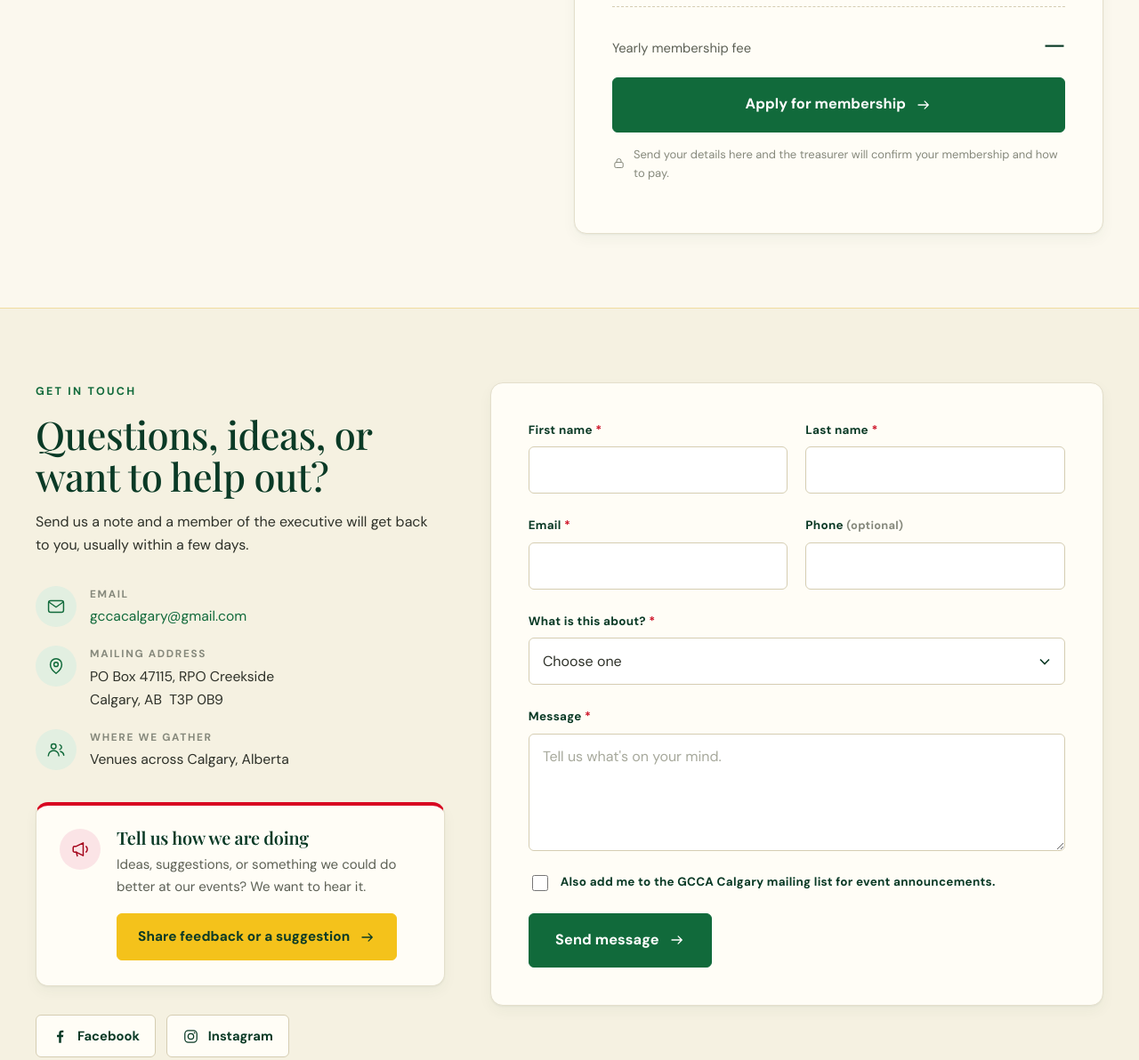
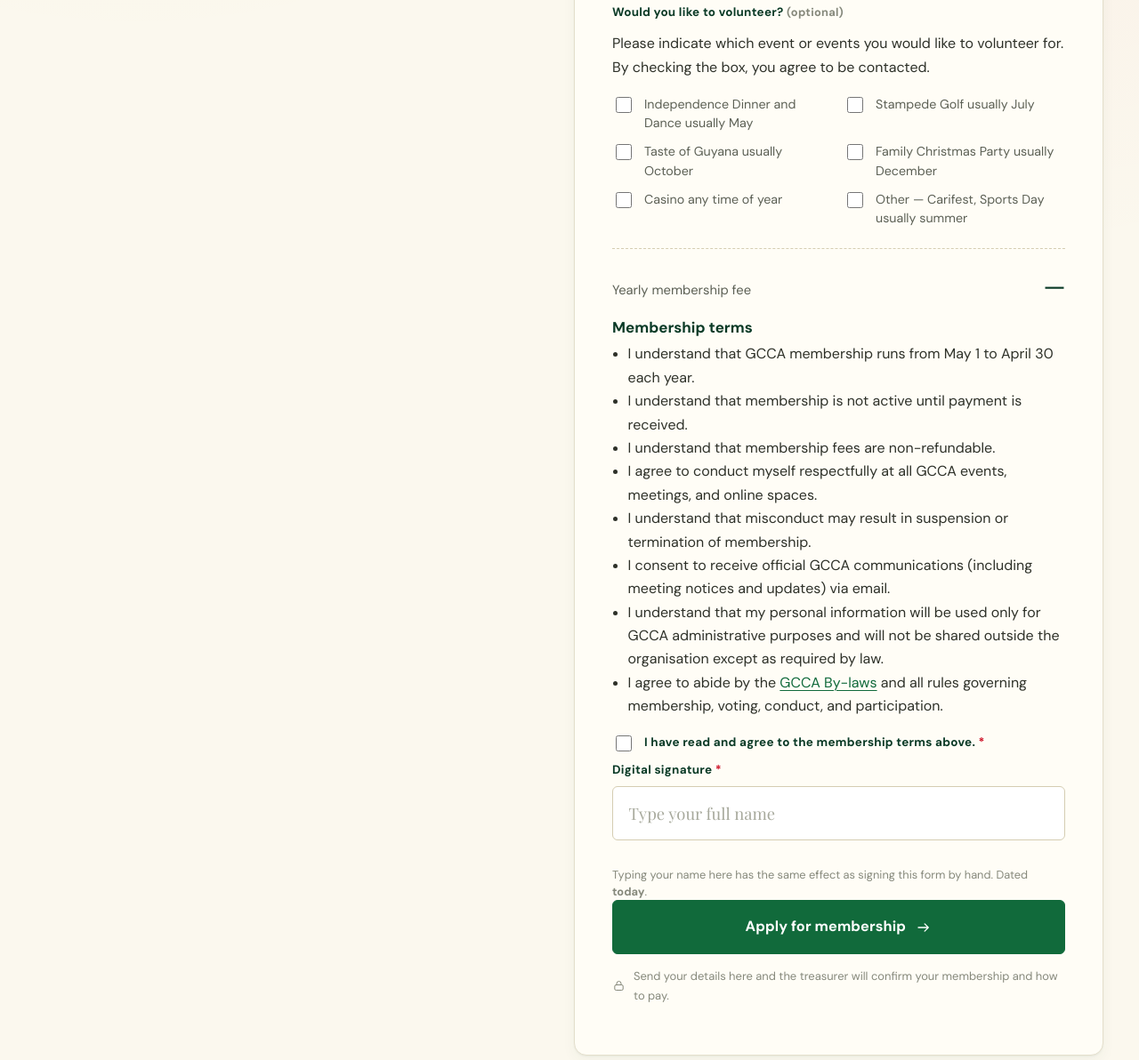
Before and after one commit to gefferyaddai/GCCA-website, a website built with webpack: page index.html in a window 1280 px wide. Shown: the part 4273-5465 px from the top of the page at 89% size. Built offline with nearby package versions, Linux system fonts and the light colour scheme; files whose address does not match are found by name; a web font is replaced by a local one.

Commit message:
feat: finish main deliverables for client

```diff
--- a/index.html
+++ b/index.html
@@ -13,7 +13,9 @@
   <meta property="og:image" content="assets/hero-community.jpg">
   <meta property="og:locale" content="en_CA">
 
-  <link rel="icon" href="favicon.svg" type="image/svg+xml">
+  <link rel="icon" href="/favicon.ico" sizes="any">
+  <link rel="apple-touch-icon" href="/apple-touch-icon.png">
+  <link rel="manifest" href="/site.webmanifest">
   <link rel="preconnect" href="https://fonts.googleapis.com">
   <link rel="preconnect" href="https://fonts.gstatic.com" crossorigin>
   <link href="https://fonts.googleapis.com/css2?family=DM+Sans:ital,opsz,wght@0,9..40,400;0,9..40,500;0,9..40,700;1,9..40,400&family=Playfair+Display:ital,wght@0,400;0,500;0,600;0,700;1,400;1,500&display=swap" rel="stylesheet">
@@ -335,12 +337,60 @@
                 <label for="memberHousehold">Who is on this membership? <span class="field__hint">(optional)</span></label>
                 <textarea id="memberHousehold" name="household" style="min-height:96px" placeholder="For family and senior-couple memberships, list the names of everyone included."></textarea>
               </div>
+
+              <!-- Volunteering. Optional by design — some members would rather
+                   not be asked, and the consent line is what makes the tick
+                   itself permission to make contact. -->
+              <fieldset class="choice-set field--full">
+                <legend class="fieldset__legend">Would you like to volunteer? <span class="field__hint">(optional)</span></legend>
+                <p class="choice-set__intro">Please indicate which event or events you would like to volunteer for. By checking the box, you agree to be contacted.</p>
+                <div class="choice-set__options choice-set__options--split">
+                  <label class="check"><input type="checkbox" name="volunteer" value="independence"><span>Independence Dinner and Dance <span class="check__when">usually May</span></span></label>
+                  <label class="check"><input type="checkbox" name="volunteer" value="golf"><span>Stampede Golf <span class="check__when">usually July</span></span></label>
+                  <label class="check"><input type="checkbox" name="volunteer" value="taste-of-guyana"><span>Taste of Guyana <span class="check__when">usually October</span></span></label>
+                  <label class="check"><input type="checkbox" name="volunteer" value="christmas"><span>Family Christmas Party <span class="check__when">usually December</span></span></label>
+                  <label class="check"><input type="checkbox" name="volunteer" value="casino"><span>Casino <span class="check__when">any time of year</span></span></label>
+                  <label class="check"><input type="checkbox" name="volunteer" value="other"><span>Other — Carifest, Sports Day <span class="check__when">usually summer</span></span></label>
+                </div>
+              </fieldset>
             </div>
 
             <p class="fee-summary">
               <span id="memberFeeLabel">Yearly membership fee</span>
               <strong id="memberFee">—</strong>
             </p>
+
+            <!-- The association's membership terms, in the executive's wording.
+                 One tick covers all eight, which is why they are listed in full
+                 rather than hidden behind a link. -->
+            <div class="terms">
+              <h4 class="terms__title">Membership terms</h4>
+              <ul class="terms__list">
+                <li>I understand that GCCA membership runs from May 1 to April 30 each year.</li>
+                <li>I understand that membership is not active until payment is received.</li>
+                <li>I understand that membership fees are non-refundable.</li>
+                <li>I agree to conduct myself respectfully at all GCCA events, meetings, and online spaces.</li>
+                <li>I understand that misconduct may result in suspension or termination of membership.</li>
+                <li>I consent to receive official GCCA communications (including meeting notices and updates) via email.</li>
+                <li>I understand that my personal information will be used only for GCCA administrative purposes and will not be shared outside the organisation except as required by law.</li>
+                <li>I agree to abide by the <a href="bylaws.html">GCCA By-laws</a> and all rules governing membership, voting, conduct, and participation.</li>
+              </ul>
+            </div>
+
+            <div class="field field--full">
+              <label class="check">
+                <input type="checkbox" id="memberTerms" name="acceptsTerms" value="yes" required>
+                <span>I have read and agree to the membership terms above. <span class="req" aria-hidden="true">*</span></span>
+              </label>
+              <p class="field__error" data-error-for="memberTerms"></p>
+            </div>
+
+            <div class="field field--full signature">
+              <label for="memberSignature">Digital signature <span class="req" aria-hidden="true">*</span></label>
+              <input type="text" id="memberSignature" name="signature" autocomplete="off" placeholder="Type your full name" required>
+              <p class="field__error" data-error-for="memberSignature"></p>
+              <p class="signature__note">Typing your name here has the same effect as signing this form by hand. Dated <b data-signature-date>today</b>.</p>
+            </div>
 
             <button class="btn btn--primary btn--block btn--lg" type="submit" id="memberBtn">
               <span id="memberBtnLabel">Apply for membership</span>
```
